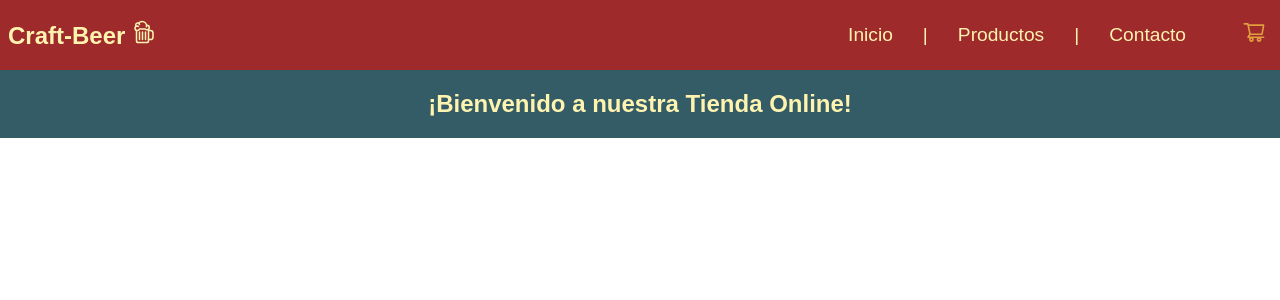
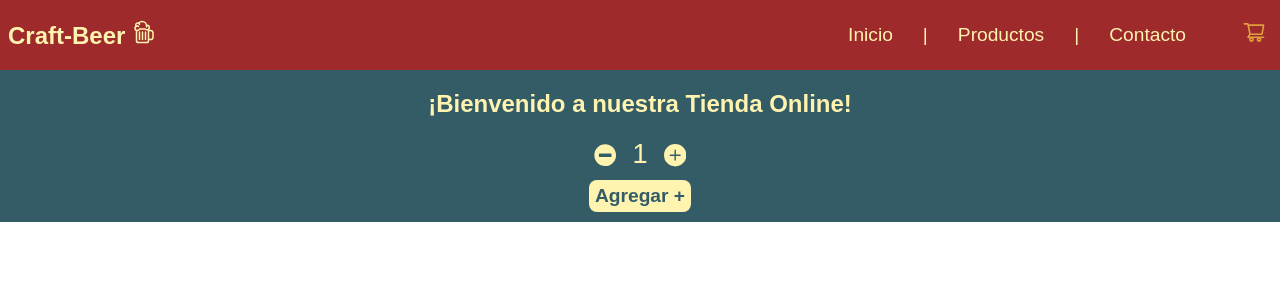
Before and after one commit to TomasCapizzi/ecommerce, a React (Create React App) app: page / in a window 1280 px wide. Shown: the top 300 px of the page. Built offline with nearby package versions, Linux system fonts and the light colour scheme.

Commit message:
Contador
Se agrega contador para luego usar en cada item

```diff
--- a/src/Styles/main.scss
+++ b/src/Styles/main.scss
@@ -2,3 +2,4 @@
 @import './partials/carrito';
 @import './partials/itemListcontainer';
 @import './partials/navbar';
+@import './partials/itemCount';
--- a/src/Styles/partials/_app.scss
+++ b/src/Styles/partials/_app.scss
@@ -4,6 +4,7 @@
 
 body{
     margin: 0;
+    padding: 0;
     justify-content: center;
     font-family: 'Poppins', sans-serif;
     width: 100%;
--- /dev/null
+++ b/src/Styles/partials/_itemCount.scss
@@ -0,0 +1,60 @@
+.item-counter{
+    display: flex;
+    flex-wrap: wrap;
+    justify-content: space-around;
+    width: 8%;
+    align-items: center;
+}
+.item-counter div{
+    width: 100%;
+}
+.btn-SumaResta{
+    display: flex;
+    justify-content: center;
+}
+.btn-SumaResta p{
+    font-size: 1.7rem;
+    margin: 0 10px 10px;
+}
+
+.btn-SumaResta button{
+    background-color: transparent;
+    border: none;
+    margin: 0;
+    border-radius: 50%;
+    font-size: 1.4rem;
+    color: #fff3b0;
+    cursor: pointer;
+}
+
+.item-counter button:hover{
+    color: #9e2a2b;
+}
+.btn-agregarItems{
+    background-color: #fff3b0;
+    border-radius: 8px;
+    margin-bottom: 10px;
+}
+.btn-agregarItems button{
+    color: #335c67;
+    padding: 5px;
+    border: none;
+    background-color: transparent;
+    font-size: 1.2rem;
+    font-weight: 600;
+    cursor: pointer;
+    align-items: center;
+}
+.mensaje-seleccion-items p{
+    font-size: 0.8rem;
+}
+
+.off{
+    color: #ccc;
+    pointer-events: none;
+    cursor: default;
+}
+
+.hide{
+    display: none;
+}
--- a/src/Styles/partials/_itemListcontainer.scss
+++ b/src/Styles/partials/_itemListcontainer.scss
@@ -6,4 +6,15 @@
     background-color: #335c67;
     justify-content: center;
     color: #fff3b0;
+    justify-content: center;
+    text-align: center;
 }
+.contenedor-items h2{
+    width: 100%;
+}
+
+.item-counter{
+    display: flex;
+    justify-content: space-around;
+    width: 25%;
+}
--- /dev/null
+++ b/src/components/ItemCount/ItemCount.jsx
@@ -0,0 +1,38 @@
+import React, {useState} from 'react';
+import {BsPlusCircleFill} from 'react-icons/bs';
+import {FaMinusCircle} from 'react-icons/fa';
+
+
+function ItemCount({stockMinimo, stockMaximo}){
+
+    const [contador, setContador] = useState(1);
+    const sumarContador =()=>{
+        if(contador < stockMaximo && stockMaximo != 0){
+            setContador(contador+1);
+        }
+    }
+    const restarContador =()=>{
+        if(contador> stockMinimo){
+            setContador(contador-1);
+
+        }
+    }
+
+    const agregarItems = ()=>{
+        alert(`Has seleccionado ${contador} cervezas`);
+    }
+    return(
+        <div className='item-counter'>
+            <div className='btn-SumaResta'>
+                <button id='btn-Menos' onClick={restarContador}><FaMinusCircle/></button>
+                    <p>{contador}</p>
+                <button id='btn-Mas' onClick={sumarContador}><BsPlusCircleFill /></button>
+            </div>
+            <div className='btn-agregarItems'>
+                <button onClick={agregarItems}>Agregar +</button>
+            </div>
+        </div>
+    );
+}
+
+export default ItemCount;
--- a/src/components/ItemListContainer/ItemListcontainer.jsx
+++ b/src/components/ItemListContainer/ItemListcontainer.jsx
@@ -1,9 +1,13 @@
-import React from 'react';
+import React, {useState} from 'react';
+import ItemCount from '../ItemCount/ItemCount';
 
 function ItemListContainer(props){
+    const stockMinimo = 1;
+    const stockMaximo = 6;
     return(
         <div className="contenedor-items">
             <h2>{props.greetings}</h2>
+            <ItemCount stockMinimo={stockMinimo} stockMaximo={stockMaximo} />
         </div>
     );
 }
```
